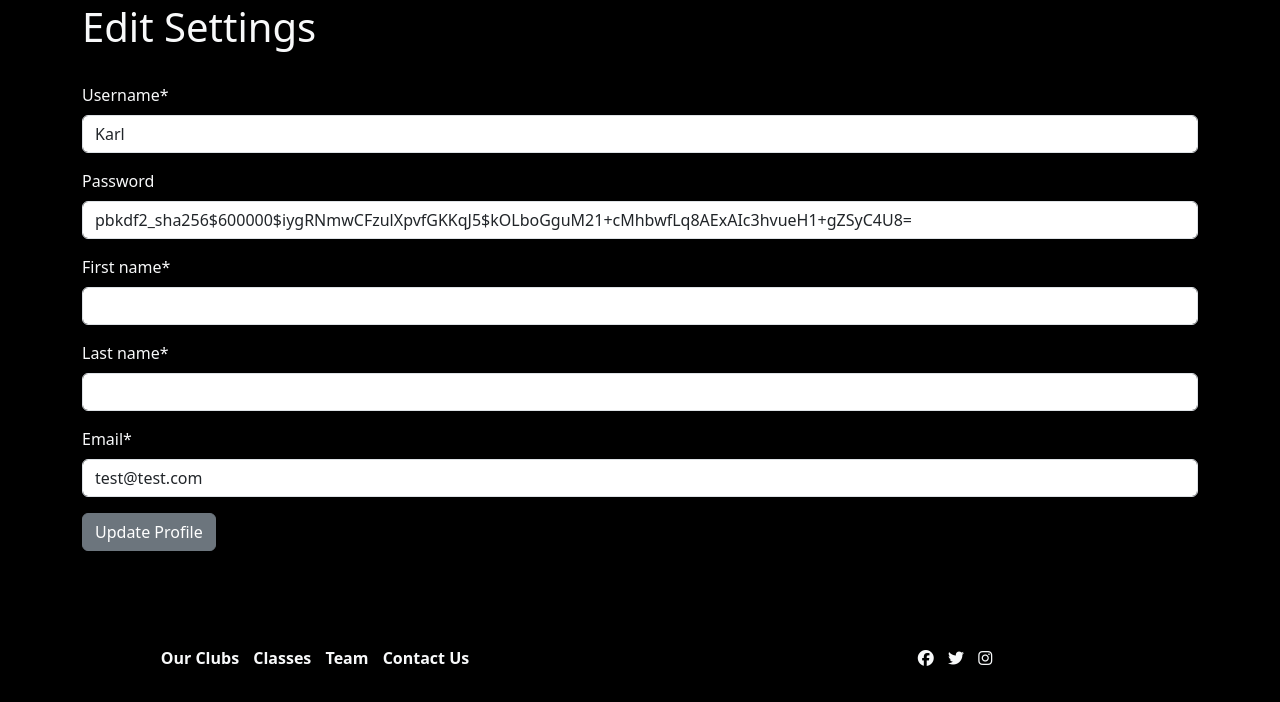
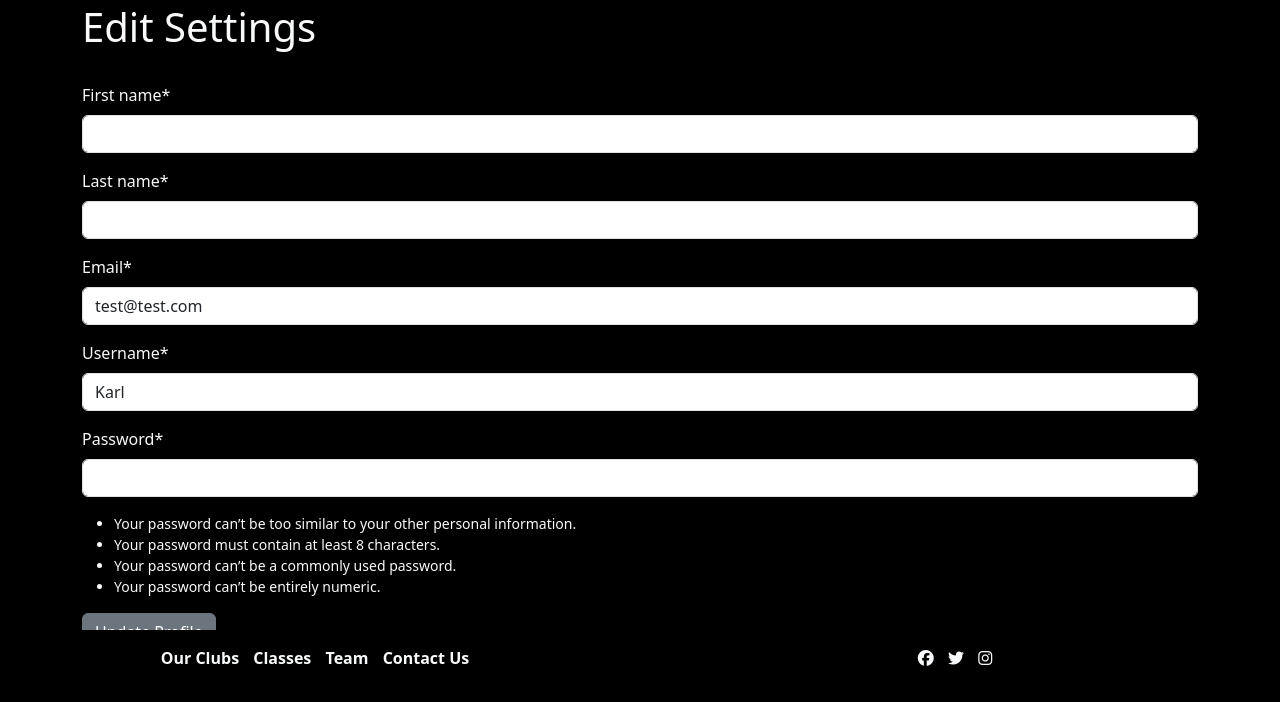
Before and after one commit to Karlsberg62/Forge-Fitness, a Django app: page /profile/edit_settings/ in a window 1280 px wide. Shown: the part 98-800 px from the top of the page. Run offline with Django 4.2, Linux system fonts and the light colour scheme; a user stored in the database is signed in; data comes from the database, SQL or seed files in the repository; parts of the project's set-up code (start-up, migrations or seed data) failed here and were passed over; some libraries are stand-ins or nearby versions.

Commit message:
ADD: Password validation - Django docs

```diff
--- a/forgefitnessweb/forms.py
+++ b/forgefitnessweb/forms.py
@@ -1,5 +1,6 @@
 from .models import CommentReview, Profile, AnonContact
 from django.contrib.auth.forms import UserChangeForm, User
+from django.contrib.auth import password_validation
 from allauth.account.forms import SignupForm
 from django import forms
 
@@ -12,7 +13,7 @@ class CommentForm(forms.ModelForm):
 class EditSettingsForm(UserChangeForm):
     #Normal User
     username = forms.CharField(max_length=100, widget=forms.TextInput(attrs={'class':'form-control'}))
-    password = forms.CharField(max_length=100, widget=forms.TextInput(attrs={'class':'form-control'}), required=False)
+    password = forms.CharField(max_length=100, widget=forms.PasswordInput(attrs={'class':'form-control'}), required=True)
     first_name = forms.CharField(max_length=100, widget=forms.TextInput(attrs={'class':'form-control'}))
     last_name = forms.CharField(max_length=100, widget=forms.TextInput(attrs={'class':'form-control'}))
     email = forms.EmailField(widget=forms.EmailInput(attrs={'class':'form-control'}))
@@ -23,9 +24,19 @@ class EditSettingsForm(UserChangeForm):
     #date_joined = forms.CharField(max_length=100, widget=forms.TextInput(attrs={'class':'form-control'}))
     #last_login = forms.CharField(max_length=100, widget=forms.TextInput(attrs={'class':'form-control'}))
 
+    #Django documentation integrating validation with Validate_Password. Returns None if valid, otherwise return ValidationError.
+    def clean_password(self):
+            password = self.cleaned_data.get("password")
+            if password:
+                try:
+                    password_validation.validate_password(password, self.instance)
+                except forms.ValidationError as error:
+                    self.add_error('password', error)
+            return password
+
     class Meta:
         model = User
-        fields = ('username', 'password', 'first_name', 'last_name', 'email')
+        fields = ('first_name', 'last_name', 'email','username', 'password')
 
 class CustomSignupForm(SignupForm):
     first_name = forms.CharField(max_length=50, required=True)
--- a/forgefitnessweb/templates/edit_settings.html
+++ b/forgefitnessweb/templates/edit_settings.html
@@ -14,6 +14,16 @@
         {% csrf_token %}
         {{ form|crispy }}
 
+        <div>
+            <ul class="form-text text-light">
+                <li>Your password can’t be too similar to your other personal information.</li>
+                <li>Your password must contain at least 8 characters.</li>
+                <li>Your password can’t be a commonly used password.</li>
+                <li>Your password can’t be entirely numeric.</li>
+            </ul>
+
+        </div>
+
         <button class="btn btn-secondary">Update Profile</button>
     </form>
 </div>
```
